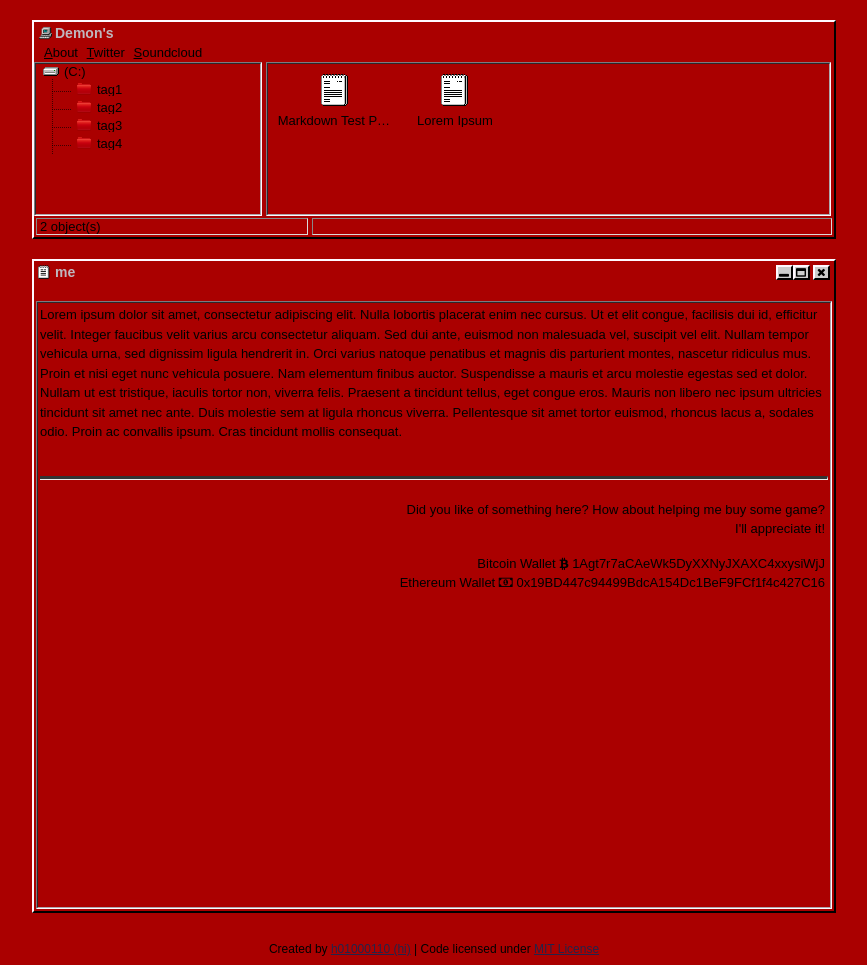
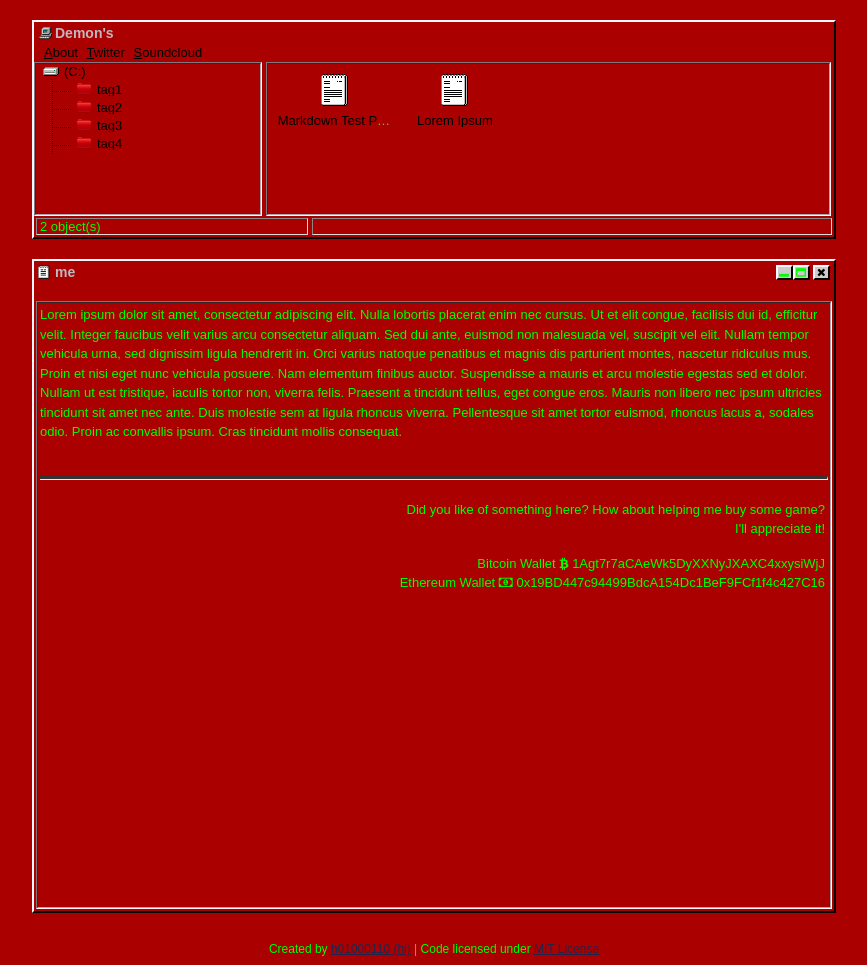
Before and after one commit to demonuser/demonuser.github.io, a Jekyll site: the page built from me/index.md, in a window 1280 px wide. Shown: the whole page, without its empty margins (206-1073 px from the left). Built offline with Jekyll 4.4.1, drawn with Linux system fonts in a browser that asks for light colours.

Commit message:
Mr Hyde was here …

```diff
--- a/_sass/_main.scss
+++ b/_sass/_main.scss
@@ -2,6 +2,7 @@ body {
 	background: #aa0000;
 	font-family: sans-serif, serif, monospace;
 	font-size: 13px;
+  color:#00ff00;
 }
 
 .wrapper, .content {
@@ -9,6 +10,7 @@ body {
 	margin: auto;
 	margin-top: 20px;
 	background: #aa0000;
+  color:#00ff00;
 	border: 2px solid;
 	border-color: #fff8ff #000000 #000000 #fff8ff;
 	padding: 2px 0;
```
